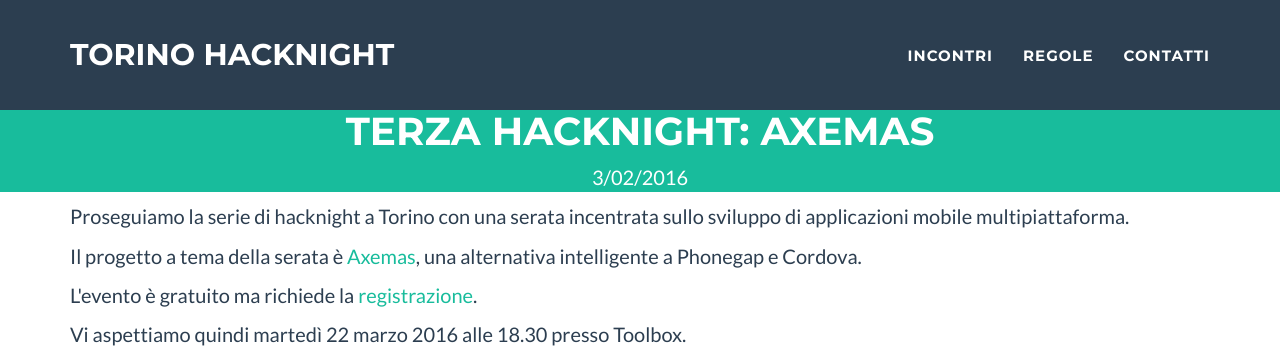
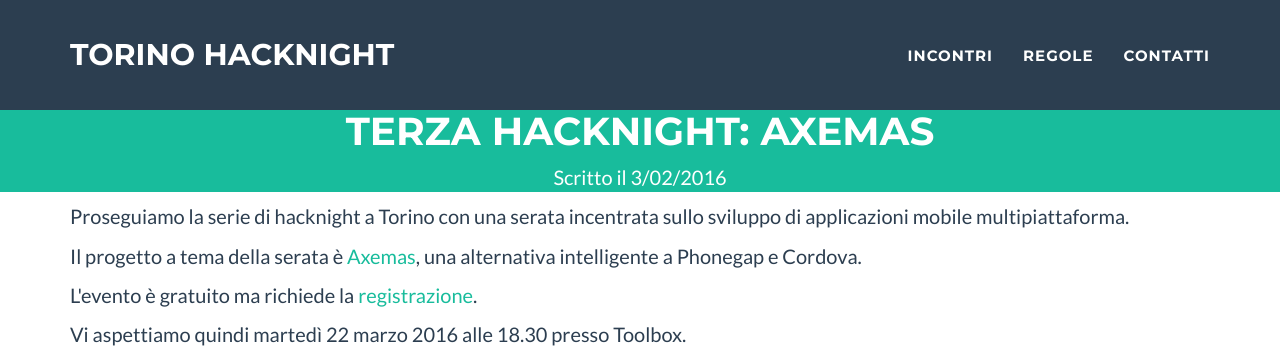
Before and after one commit to tohacknight/tohacknight.github.io, a Jekyll site: the page built from _posts/2016-03-09-axemas.markdown, in a window 1280 px wide and 900 px high. Shown: the top 360 px of the window. Built offline with Jekyll 4.4.1, drawn with Linux system fonts in a browser that asks for light colours; nearby versions of some CDN libraries.

Commit message:
Make it clear that the date after the title is the post date
Fix #1

```diff
--- a/_layouts/post.html
+++ b/_layouts/post.html
@@ -5,7 +5,7 @@ layout: base
 
   <header class="post-header">
     <h1>{{ page.title }}</h1>
-    <p class="meta">{{ page.date | date: "%-d/%m/%Y" }}{% if page.author %} • {{ page.author }}{% endif %}{% if page.meta %} • {{ page.meta }}{% endif %}</p>
+    <p class="meta">Scritto il {{ page.date | date: "%-d/%m/%Y" }}{% if page.author %} • {{ page.author }}{% endif %}{% if page.meta %} • {{ page.meta }}{% endif %}</p>
   </header>
 
   <article class="post-content">
```
